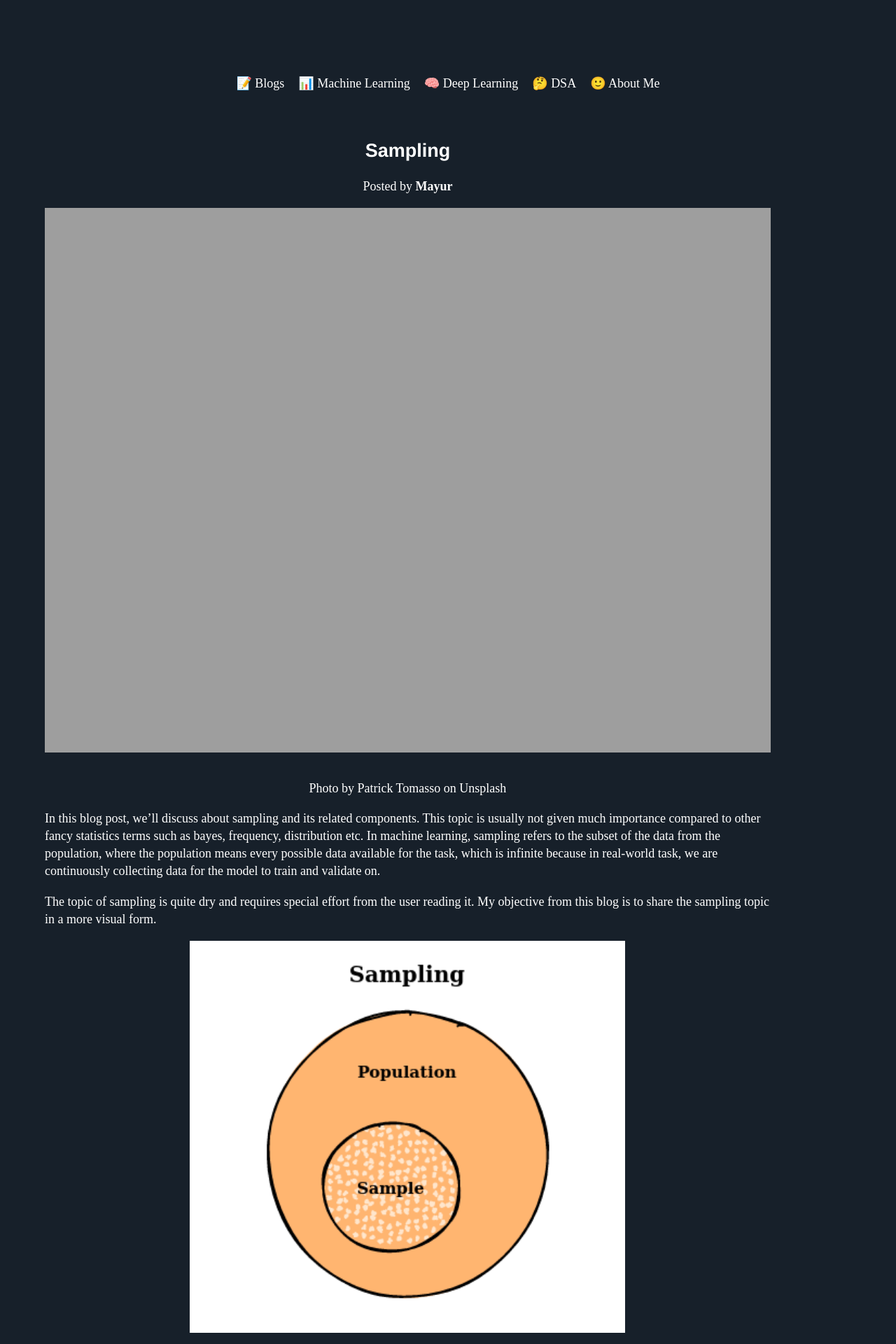
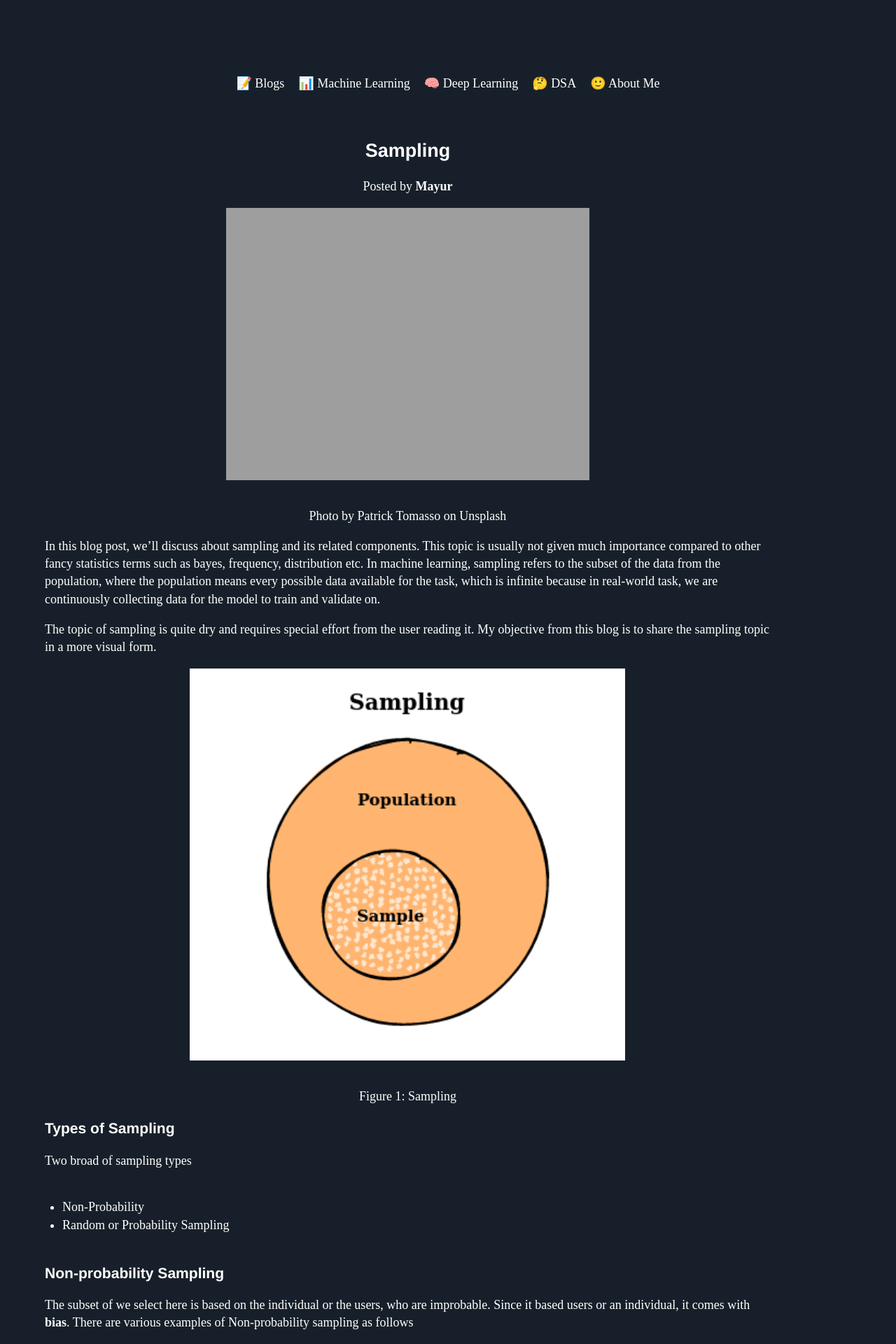
Before and after one commit to Mayurji/mayurji.github.io, a Jekyll site: the page built from _machine-learning/Sampling.md, in a window 1280 px wide. Shown: the top 1920 px of the page at 70% size. Built offline with Jekyll 4.4.1, drawn with Linux system fonts in a browser that asks for light colours; nearby versions of some CDN libraries; comment, search, counter and statistics services are not loaded.

Commit message:
Update Sampling.md

```diff
--- a/_machine-learning/Sampling.md
+++ b/_machine-learning/Sampling.md
@@ -7,7 +7,7 @@ date:   2021-03-04 17:43:52 +0530
 {% include mathjax.html %}
 
 <center>
-<img src="{{site.url}}/assets/images/ml/patrick-tomasso-Oaqk7qqNh_c-unsplash.jpg"  style="zoom: 5%  background-color:#DCDCDC;" width="100%" height=auto/><br>
+<img src="{{site.url}}/assets/images/ml/patrick-tomasso-Oaqk7qqNh_c-unsplash.jpg"  style="zoom: 5%  background-color:#DCDCDC;" width="50%" height=auto/><br>
 <p><span>Photo by <a href="https://unsplash.com/@impatrickt?utm_source=unsplash&amp;utm_medium=referral&amp;utm_content=creditCopyText">Patrick Tomasso</a> on <a href="https://unsplash.com/s/photos/books?utm_source=unsplash&amp;utm_medium=referral&amp;utm_content=creditCopyText">Unsplash</a></span></p>
 </center>
 
```
